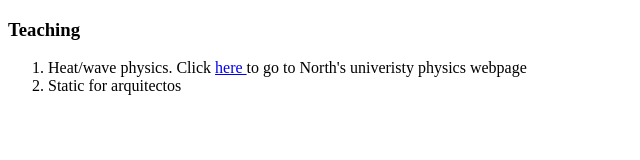
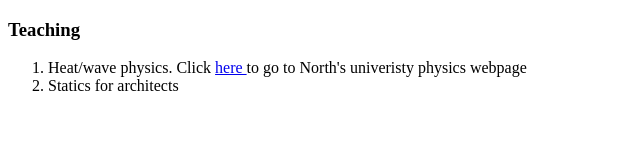
Before and after one commit to Andres-Ortiz-09/CV, a plain HTML site: page teaching.html in a window 1280 px wide. Shown: the full height of the page, 0-640 px from the left. Drawn offline with Linux system fonts and the light colour scheme.

Commit message:
Update teaching.html

```diff
--- a/teaching.html
+++ b/teaching.html
@@ -10,7 +10,7 @@
     <h3>Teaching</h3>
     <ol start="1">
         <li>Heat/wave physics. Click <a href="https://www.uninorte.edu.co/web/departamento-de-fisica/fisica-calor-ondas"> here </a> to go to North's univeristy physics webpage</li>
-        <li>Static for arquitectos</li>
+        <li>Statics for architects</li>
     </ol>
 </body>
 </html>
```
